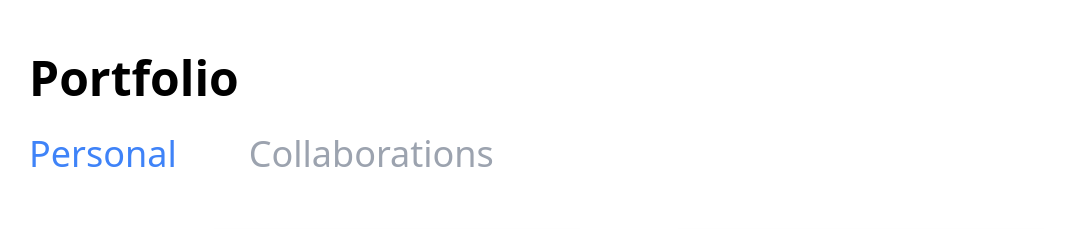
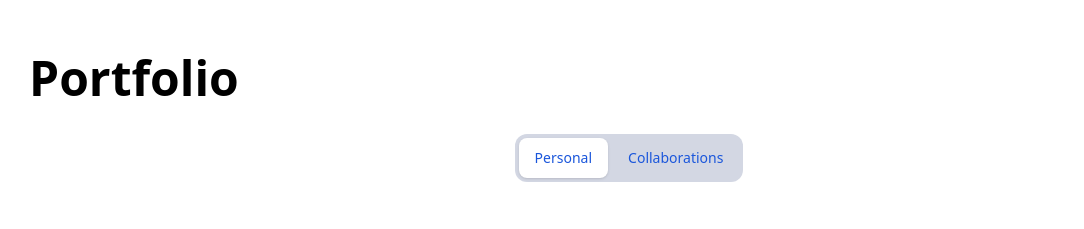
Before and after one commit to medranomiler/next-portfolio, a Next.js app: page / in a window 1280 px wide. Shown: the part 291-520 px from the top of the page, without its empty margins (11-1095 px from the left). Built offline with nearby package versions, Linux system fonts and the light colour scheme; no server answers.

Commit message:
added a tab for the portfolio section

```diff
--- a/src/components/Repos/RepoCard.tsx
+++ b/src/components/Repos/RepoCard.tsx
@@ -1,6 +1,5 @@
-import { FaReact, FaBootstrap, FaNode, FaGithub, FaCcStripe } from "react-icons/fa";
+import { FaReact, FaBootstrap, FaNode, FaCcStripe } from "react-icons/fa";
 import { SiMongodb, SiMysql, SiExpress, SiVercel, SiTailwindcss, SiOpenai, SiChakraui, SiJavascript, SiNextdotjs, SiGithub, SiHeroku, SiTypescript, SiGraphql } from "react-icons/si";
-import { useState } from "react";
 import Link from "next/link"
 
 
--- a/src/pages/index.tsx
+++ b/src/pages/index.tsx
@@ -3,6 +3,8 @@ import RepoCards from "../components/Repos/RepoCards";
 import Collabs from "../components/Collabs"
 import dynamic from "next/dynamic"
 import { useState, useMemo, SetStateAction } from "react";
+import { Tab } from "@headlessui/react"
+
 
 const Portfolio = () => {
   const [projects, setProjects] = useState("personal");
@@ -18,6 +20,12 @@ const Portfolio = () => {
     setProjects(type);
   }
 
+  function classNames(...classes: string[]) {
+    return classes.filter(Boolean).join(' ')
+  }
+
+  const categories = ["Personal", "Collaborations"]
+
   return (
     <>
       <div className="min-h-screen md:p-6 p-0 dark:bg-gray-950">
@@ -26,15 +34,40 @@ const Portfolio = () => {
         </div>
         <div className="h-1/3">
         <h2 className="lg:text-5xl md:text-4xl text-3xl font-bold dark:text-gray-400 p-4">Portfolio</h2>
-        <div className="flex">
-          <h3 className={`cursor-pointer lg:text-4xl md:text-3xl text-2xl font-light mr-10 ${projects !== "personal" && "text-gray-400 dark:text-gray-400"} p-4 ${projects === "personal" && "text-blue-500 dark:text-blue-500"}`} onClick={() => projectHandler("personal")}>Personal</h3>
-          <h3 className={`cursor-pointer lg:text-4xl md:text-3xl text-2xl font-light  ${projects !== "collabs" && "text-gray-400 dark:text-gray-400"} p-4 ${projects === "collabs" && "text-blue-500 dark:text-blue-500"}`} onClick={() => projectHandler("collabs")}>Collaborations</h3>
         </div>
-        </div>
-        <div className="h-1/3">
+    <Tab.Group>
+    <div className="flex justify-center w-full px-2.5 py-4 sm:px-0">
+      <Tab.List className="flex space-x-1 rounded-xl bg-blue-900/20 dark:bg-gray-800 p-1">
+        {(categories).map((category) => (
+          <Tab
+            key={category}
+            className={({ selected }) =>
+              classNames(
+                'w-full rounded-lg py-2.5 px-4 text-sm font-medium leading-5 text-blue-700',
+                'ring-white ring-opacity-60 ring-offset-2 ring-offset-blue-400 focus:outline-none focus:ring-2',
+                selected
+                  ? 'bg-white shadow'
+                  : 'text-blue-100 hover:bg-white/[0.12] hover:text-white'
+              )
+            }
+          >
+            {category}
+          </Tab>
+        ))}
+      </Tab.List>
+      </div>
+      <Tab.Panels className="mt-2">
+          <Tab.Panel className="flex flex-wrap justify-center">
+            {repoCards}
+          </Tab.Panel>
+          <Tab.Panel className="flex flex-wrap justify-center">
+            {collabs}
+          </Tab.Panel>
+      </Tab.Panels>
+    </Tab.Group>
+
+    <div className="h-1/3">
         <div className="flex flex-wrap justify-center h-1/2">
-          {projects === "personal" && repoCards}
-          {projects === "collabs" && collabs}
         </div>
         </div>
       </div>
```
